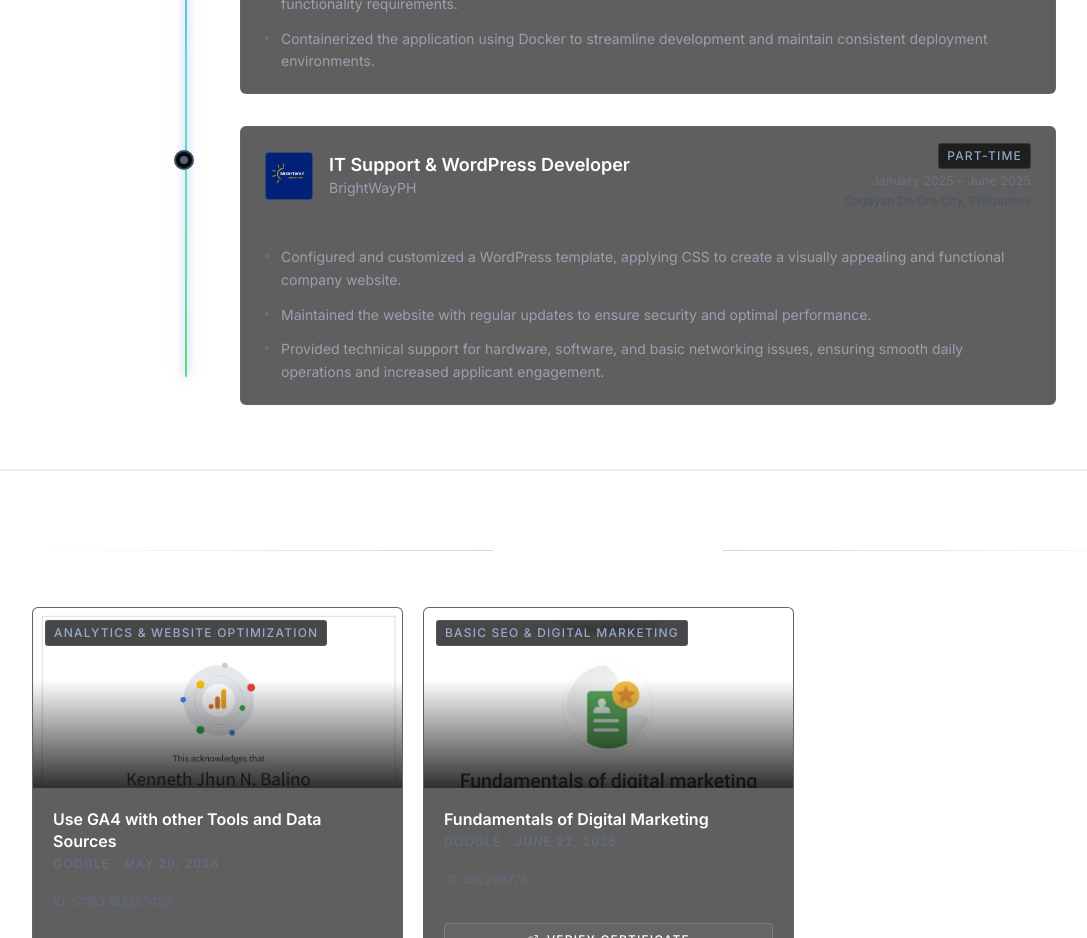
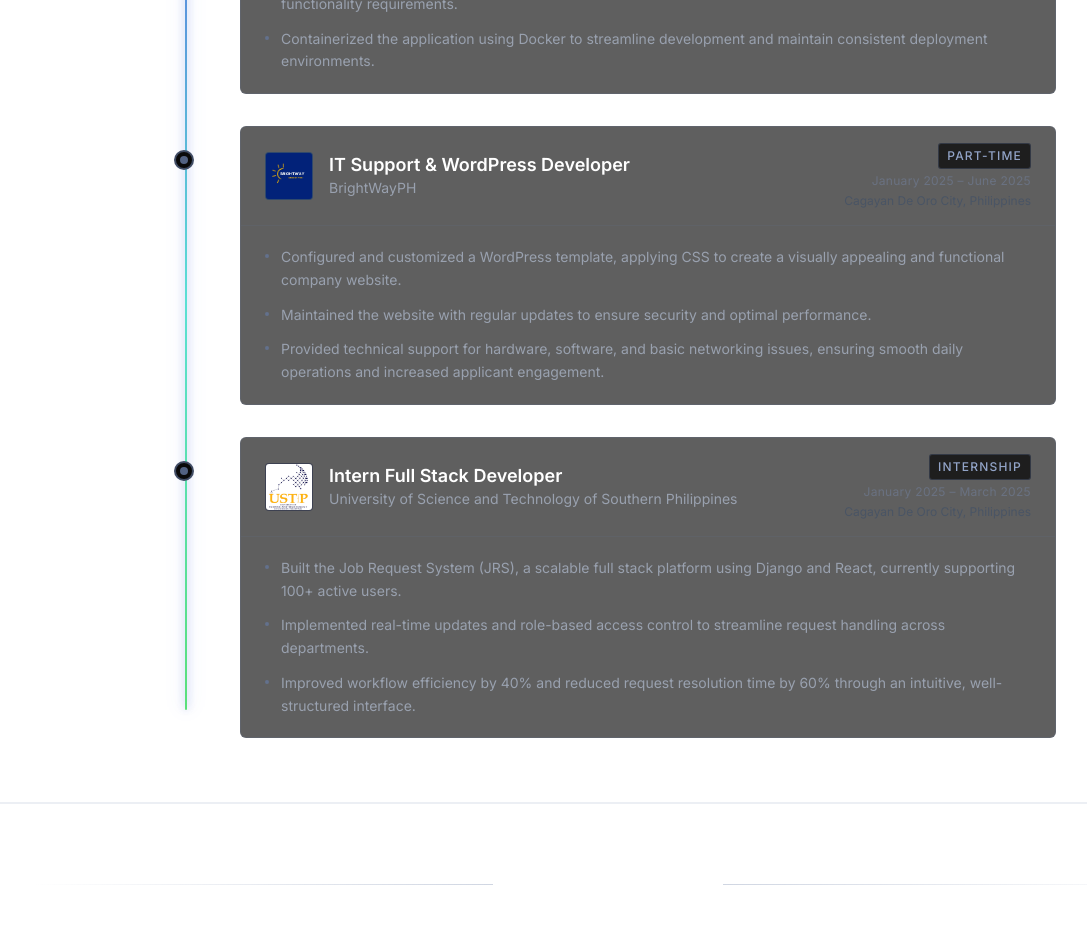
Before and after one commit to Kleinnnn1/portfolio-kenn, a React (Vite) app: page / in a window 1280 px wide. Shown: the part 2560-3498 px from the top of the page, without its empty margins (32-1119 px from the left). Built offline with nearby package versions, Linux system fonts and the light colour scheme; no server answers.

Commit message:
Add internship experience at USTP and update experience section

```diff
--- a/src/components/Experience.jsx
+++ b/src/components/Experience.jsx
@@ -1,13 +1,14 @@
 import { useState, useEffect } from "react";
 import tinkerpro from "../assets/tinkerpro logo.png";
 import brightway from "../assets/brightwaylogo.jpg";
+import ustp from "../assets/USTP.png";
 
 export default function ExperienceSection() {
     const [mountedIndexes, setMountedIndexes] = useState([]);
 
     useEffect(() => {
         const timer = setTimeout(() => {
-            setMountedIndexes([0, 1, 2]);
+            setMountedIndexes([0, 1, 2, 3]);
             setTimeout(() => setMountedIndexes([]), 800);
         }, 0);
         return () => clearTimeout(timer);
@@ -56,6 +57,20 @@
                 "Configured and customized a WordPress template, applying CSS to create a visually appealing and functional company website.",
                 "Maintained the website with regular updates to ensure security and optimal performance.",
                 "Provided technical support for hardware, software, and basic networking issues, ensuring smooth daily operations and increased applicant engagement.",
+            ],
+        },
+        {
+            logo: ustp,
+            logoBg: "#2d3142",
+            role: "Intern Full Stack Developer",
+            company: "University of Science and Technology of Southern Philippines",
+            period: "January 2025 – March 2025",
+            location: "Cagayan De Oro City, Philippines",
+            tag: "Internship",
+            description: [
+                "Built the Job Request System (JRS), a scalable full stack platform using Django and React, currently supporting 100+ active users.",
+                "Implemented real-time updates and role-based access control to streamline request handling across departments.",
+                "Improved workflow efficiency by 40% and reduced request resolution time by 60% through an intuitive, well-structured interface.",
             ],
         },
     ];
```
Also changed, not shown: src/assets/USTP.png (added), 1 other file (tests, documents, lock files or other folders).
